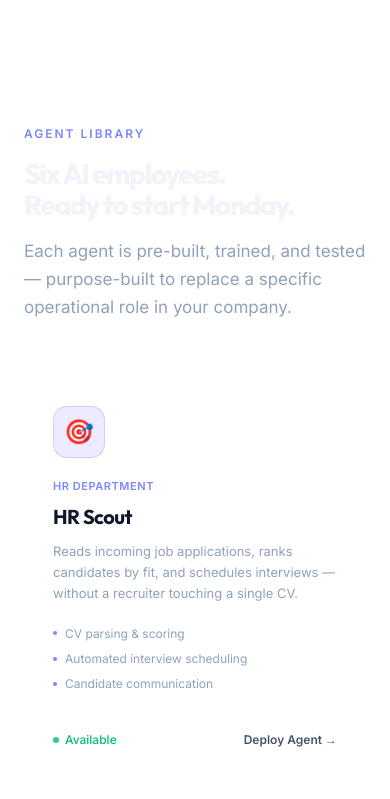
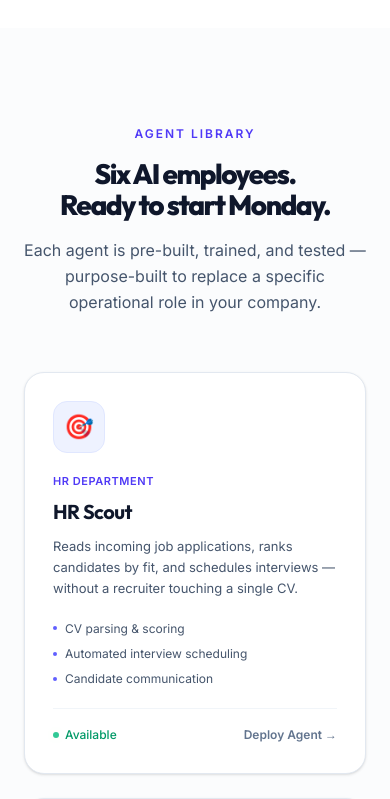
Before and after one commit to Pipe7-sudo/Agentic, a Next.js app in the folder frontend/: page / in a window 390 px wide. Shown: the part 3140-3939 px from the top of the page. Built offline with nearby package versions, Linux system fonts and the light colour scheme.

Commit message:
refactor(agents): improve library cards responsive styling

```diff
--- a/frontend/src/components/landing/AgentsSection.tsx
+++ b/frontend/src/components/landing/AgentsSection.tsx
@@ -1,40 +1,40 @@
 const AGENTS = [
-  { id: 'hr', icon: '🎯', iconBg: 'bg-indigo-500/12 border-indigo-500/20', dept: 'HR Department', deptColor: 'text-indigo-400', name: 'HR Scout', glow: 'hover:shadow-indigo-500/10', desc: 'Reads incoming job applications, ranks candidates by fit, and schedules interviews — without a recruiter touching a single CV.', caps: ['CV parsing & scoring', 'Automated interview scheduling', 'Candidate communication'], dotColor: 'bg-indigo-400' },
-  { id: 'onboard', icon: '🧭', iconBg: 'bg-purple-500/12 border-purple-500/20', dept: 'HR Department', deptColor: 'text-purple-400', name: 'Onboard Pro', glow: 'hover:shadow-purple-500/10', desc: 'Collects all new hire documents, sets up system access, and guides them through every step of company onboarding automatically.', caps: ['Document collection & verification', 'System account provisioning', 'Onboarding checklist management'], dotColor: 'bg-purple-400' },
-  { id: 'finance', icon: '🛡️', iconBg: 'bg-emerald-500/12 border-emerald-500/20', dept: 'Finance Department', deptColor: 'text-emerald-400', name: 'Invoice Guard', glow: 'hover:shadow-emerald-500/10', desc: 'Cross-checks every incoming bill against purchase orders and receipts. Flags pricing errors before your money leaves the account.', caps: ['Invoice vs. PO matching', 'Automatic discrepancy flagging', 'Payment approval workflow'], dotColor: 'bg-emerald-400' },
-  { id: 'recon', icon: '📊', iconBg: 'bg-rose-500/12 border-rose-500/20', dept: 'Finance Department', deptColor: 'text-rose-400', name: 'Reconciler', glow: 'hover:shadow-rose-500/10', desc: 'Matches every payment to customer accounts automatically. Keeps your books clean without a manual reconciliation team.', caps: ['Bank statement matching', 'Customer account reconciliation', 'Exception reporting'], dotColor: 'bg-rose-400' },
-  { id: 'customer', icon: '💬', iconBg: 'bg-cyan-500/12 border-cyan-500/20', dept: 'Customer Operations', deptColor: 'text-cyan-400', name: 'Support Agent', glow: 'hover:shadow-cyan-500/10', desc: 'Reads incoming complaints, checks order and delivery status, resolves the issue, and responds to customers in seconds — 24/7.', caps: ['Multi-channel inbox monitoring', 'Real-time order status lookup', 'Automated customer resolution'], dotColor: 'bg-cyan-400' },
-  { id: 'doc', icon: '🔍', iconBg: 'bg-amber-500/12 border-amber-500/20', dept: 'Compliance Department', deptColor: 'text-amber-400', name: 'Doc Verifier', glow: 'hover:shadow-amber-500/10', desc: 'Inspects photos of IDs, invoices, and delivery notes. Extracts key details, verifies against official records, and updates your database.', caps: ['ID & document OCR extraction', 'Official record verification', 'Compliance database updates'], dotColor: 'bg-amber-400' },
+  { id: 'hr', icon: '🎯', iconBg: 'bg-indigo-50 dark:bg-indigo-500/12 border-indigo-100 dark:border-indigo-500/20 text-indigo-600 dark:text-indigo-400', dept: 'HR Department', deptColor: 'text-indigo-600 dark:text-indigo-400', name: 'HR Scout', glow: 'hover:shadow-indigo-500/10', desc: 'Reads incoming job applications, ranks candidates by fit, and schedules interviews — without a recruiter touching a single CV.', caps: ['CV parsing & scoring', 'Automated interview scheduling', 'Candidate communication'], dotColor: 'bg-indigo-500 dark:bg-indigo-400' },
+  { id: 'onboard', icon: '🧭', iconBg: 'bg-purple-50 dark:bg-purple-500/12 border-purple-100 dark:border-purple-500/20 text-purple-600 dark:text-purple-400', dept: 'HR Department', deptColor: 'text-purple-600 dark:text-purple-400', name: 'Onboard Pro', glow: 'hover:shadow-purple-500/10', desc: 'Collects all new hire documents, sets up system access, and guides them through every step of company onboarding automatically.', caps: ['Document collection & verification', 'System account provisioning', 'Onboarding checklist management'], dotColor: 'bg-purple-500 dark:bg-purple-400' },
+  { id: 'finance', icon: '🛡️', iconBg: 'bg-emerald-50 dark:bg-emerald-500/12 border-emerald-100 dark:border-emerald-500/20 text-emerald-600 dark:text-emerald-400', dept: 'Finance Department', deptColor: 'text-emerald-600 dark:text-emerald-400', name: 'Invoice Guard', glow: 'hover:shadow-emerald-500/10', desc: 'Cross-checks every incoming bill against purchase orders and receipts. Flags pricing errors before your money leaves the account.', caps: ['Invoice vs. PO matching', 'Automatic discrepancy flagging', 'Payment approval workflow'], dotColor: 'bg-emerald-500 dark:bg-emerald-400' },
+  { id: 'recon', icon: '📊', iconBg: 'bg-rose-50 dark:bg-rose-500/12 border-rose-100 dark:border-rose-500/20 text-rose-600 dark:text-rose-400', dept: 'Finance Department', deptColor: 'text-rose-600 dark:text-rose-400', name: 'Reconciler', glow: 'hover:shadow-rose-500/10', desc: 'Matches every payment to customer accounts automatically. Keeps your books clean without a manual reconciliation team.', caps: ['Bank statement matching', 'Customer account reconciliation', 'Exception reporting'], dotColor: 'bg-rose-500 dark:bg-rose-400' },
+  { id: 'customer', icon: '💬', iconBg: 'bg-cyan-50 dark:bg-cyan-500/12 border-cyan-100 dark:border-cyan-500/20 text-cyan-600 dark:text-cyan-400', dept: 'Customer Operations', deptColor: 'text-cyan-600 dark:text-cyan-400', name: 'Support Agent', glow: 'hover:shadow-cyan-500/10', desc: 'Reads incoming complaints, checks order and delivery status, resolves the issue, and responds to customers in seconds — 24/7.', caps: ['Multi-channel inbox monitoring', 'Real-time order status lookup', 'Automated customer resolution'], dotColor: 'bg-cyan-500 dark:bg-cyan-400' },
+  { id: 'doc', icon: '🔍', iconBg: 'bg-amber-50 dark:bg-amber-500/12 border-amber-100 dark:border-amber-500/20 text-amber-600 dark:text-amber-400', dept: 'Compliance Department', deptColor: 'text-amber-600 dark:text-amber-400', name: 'Doc Verifier', glow: 'hover:shadow-amber-500/10', desc: 'Inspects photos of IDs, invoices, and delivery notes. Extracts key details, verifies against official records, and updates your database.', caps: ['ID & document OCR extraction', 'Official record verification', 'Compliance database updates'], dotColor: 'bg-amber-500 dark:bg-amber-400' },
 ];
 
 export default function AgentsSection() {
   return (
-    <section id="agents" className="py-24">
+    <section id="agents" className="py-24 bg-slate-50/50 dark:bg-[#06060f]">
       <div className="max-w-6xl mx-auto px-6">
-        <div className="mb-14">
-          <span className="text-[12px] font-semibold uppercase tracking-[2px] text-indigo-400 block mb-4">Agent Library</span>
-          <h2 className="font-['Outfit'] text-[clamp(28px,4vw,48px)] font-extrabold tracking-[-1.5px] leading-[1.1] text-slate-100 mb-4">Six AI employees.<br />Ready to start Monday.</h2>
-          <p className="text-[17px] text-slate-400 max-w-[520px] leading-[1.65]">Each agent is pre-built, trained, and tested — purpose-built to replace a specific operational role in your company.</p>
+        <div className="mb-14 text-center md:text-left">
+          <span className="text-[12px] font-semibold uppercase tracking-[2px] text-indigo-600 dark:text-indigo-400 block mb-4">Agent Library</span>
+          <h2 className="font-['Outfit'] text-[clamp(28px,4vw,48px)] font-extrabold tracking-[-1.5px] leading-[1.1] text-slate-900 dark:text-slate-100 mb-4">Six AI employees.<br />Ready to start Monday.</h2>
+          <p className="text-[16px] md:text-[17px] text-slate-600 dark:text-slate-400 max-w-[520px] mx-auto md:mx-0 leading-[1.65]">Each agent is pre-built, trained, and tested — purpose-built to replace a specific operational role in your company.</p>
         </div>
-        <div className="grid grid-cols-1 sm:grid-cols-2 lg:grid-cols-3 gap-4">
+        <div className="grid grid-cols-1 sm:grid-cols-2 lg:grid-cols-3 gap-6 md:gap-4">
           {AGENTS.map(a => (
-            <div key={a.id} className={`group bg-white/[0.03] border border-white/[0.07] rounded-[20px] p-7 cursor-pointer transition-all duration-300 hover:border-indigo-500/40 hover:-translate-y-1 hover:shadow-2xl hover:shadow-black/40`}>
+            <div key={a.id} className={`group bg-white dark:bg-white/[0.03] border border-slate-200 dark:border-white/[0.07] rounded-[20px] p-7 cursor-pointer transition-all duration-300 hover:border-indigo-500/40 hover:-translate-y-1 shadow-sm dark:shadow-none hover:shadow-xl hover:shadow-indigo-500/5 dark:hover:shadow-black/40`}>
               <div className={`w-[52px] h-[52px] rounded-[14px] flex items-center justify-center text-2xl mb-5 border ${a.iconBg}`}>{a.icon}</div>
               <div className={`text-[11px] font-semibold uppercase tracking-wider mb-2 ${a.deptColor}`}>{a.dept}</div>
-              <div className="font-['Outfit'] text-xl font-bold tracking-[-0.5px] mb-2.5">{a.name}</div>
-              <div className="text-[13px] text-slate-400 leading-[1.6] mb-5">{a.desc}</div>
+              <div className="font-['Outfit'] text-xl font-bold tracking-[-0.5px] mb-2.5 text-slate-900 dark:text-slate-100">{a.name}</div>
+              <div className="text-[13px] text-slate-600 dark:text-slate-400 leading-[1.6] mb-5">{a.desc}</div>
               <div className="flex flex-col gap-1.5">
                 {a.caps.map(c => (
-                  <div key={c} className="flex items-center gap-2 text-[12px] text-slate-400">
+                  <div key={c} className="flex items-center gap-2 text-[12px] text-slate-600 dark:text-slate-400">
                     <div className={`w-1 h-1 rounded-full shrink-0 ${a.dotColor}`} />{c}
                   </div>
                 ))}
               </div>
-              <div className="mt-5 pt-4 border-t border-white/[0.07] flex items-center justify-between">
-                <div className="flex items-center gap-1.5 text-[12px] text-emerald-500 font-medium">
+              <div className="mt-5 pt-4 border-t border-slate-100 dark:border-white/[0.07] flex items-center justify-between">
+                <div className="flex items-center gap-1.5 text-[12px] text-emerald-600 dark:text-emerald-500 font-medium">
                   <div className="w-1.5 h-1.5 rounded-full bg-emerald-500 animate-pulse-green" />Available
                 </div>
-                <div className="text-[12px] font-semibold text-slate-600 group-hover:text-indigo-400 transition-colors">Deploy Agent →</div>
+                <div className="text-[12px] font-semibold text-slate-500 dark:text-slate-600 group-hover:text-indigo-600 dark:group-hover:text-indigo-400 transition-colors">Deploy Agent →</div>
               </div>
             </div>
           ))}
```
